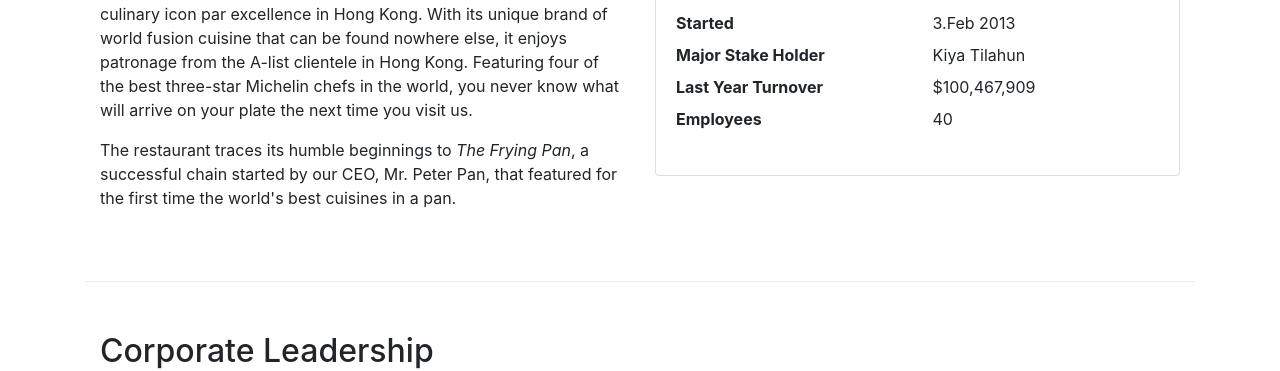
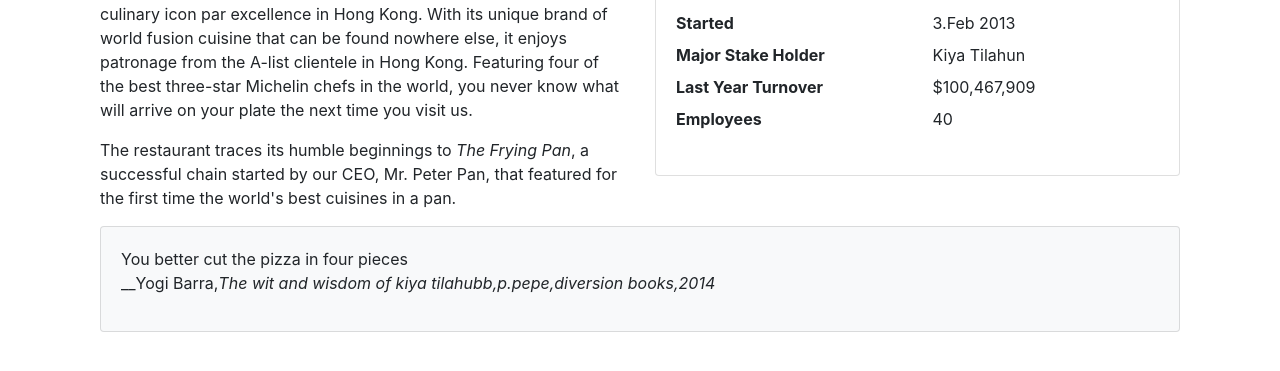
Before and after one commit to KiyaTilahun/coursera1, a website: page conFusion/aboutus.html in a window 1280 px wide. Shown: the part 583-954 px from the top of the page. Drawn offline with nearby package versions, Linux system fonts and the light colour scheme.

Commit message:
finshed the table

```diff
--- a/conFusion/aboutus.html
+++ b/conFusion/aboutus.html
@@ -88,6 +88,13 @@
                     </dl></div>
                 </div>
             </div>
+            <div class="col-12">
+            <div class="card card-body bg-light">
+                <blockquote class="blockqoute"><p class="mb-0">You better cut the pizza in four pieces </p>
+                <footer class="blockqoute-footer">__Yogi Barra,<cite title="Source Title">The wit and wisdom of kiya tilahubb,p.pepe,diversion books,2014</cite></footer></blockquote>
+            </div>
+            </div>
+
             <div>
             </div>
         </div>
```
